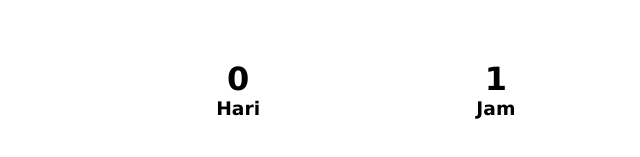
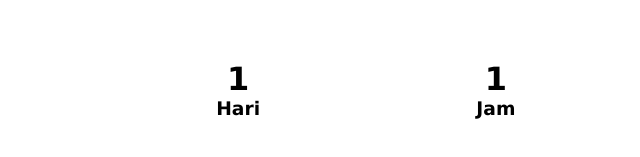
Before and after one commit to RanggaBS/Countdown-Timer, a plain HTML site: page index.html in a window 1280 px wide. Shown: the part 433-590 px from the top of the page, 0-640 px from the left. Drawn offline with Linux system fonts and the light colour scheme.

Commit message:
Update index.html

```diff
--- a/index.html
+++ b/index.html
@@ -70,7 +70,7 @@
 // 				const countDate = new Date(
 // 					"Jan 1, " + (new Date().getFullYear() + 1) + " 00:00:00"
 // 				).getTime();
-				const tanggal_ramadhan_2023 = new Date("Mar 22, 2023").getTime();
+				const tanggal_ramadhan_2023 = new Date("Mar 23, 2023").getTime();
 				const now = new Date().getTime();
 				const gap = tanggal_ramadhan_2023 - now;
 
```
